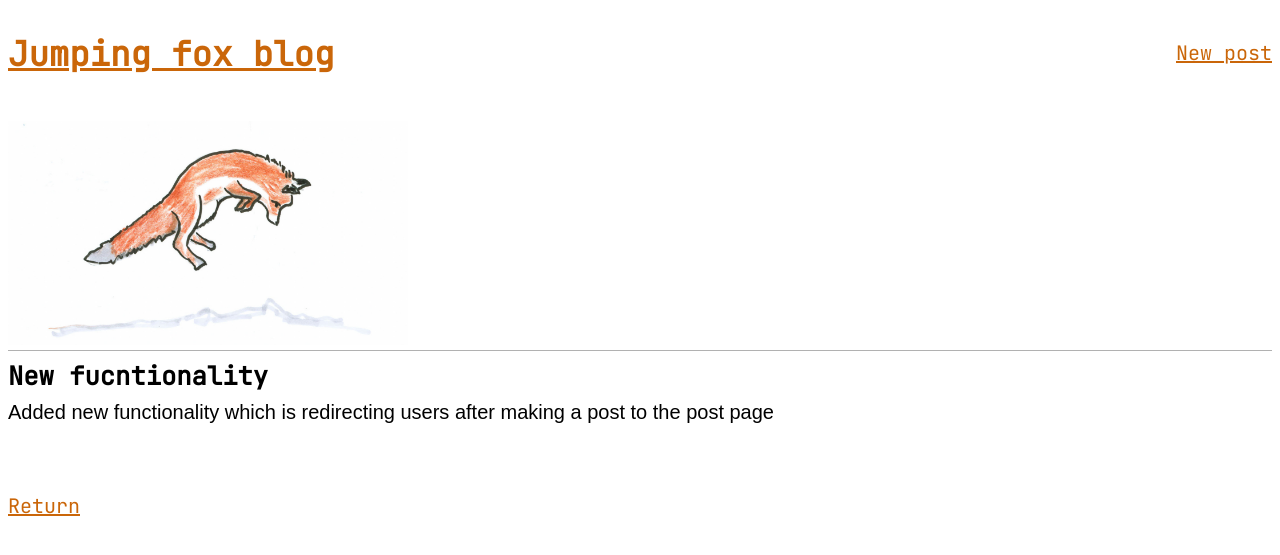
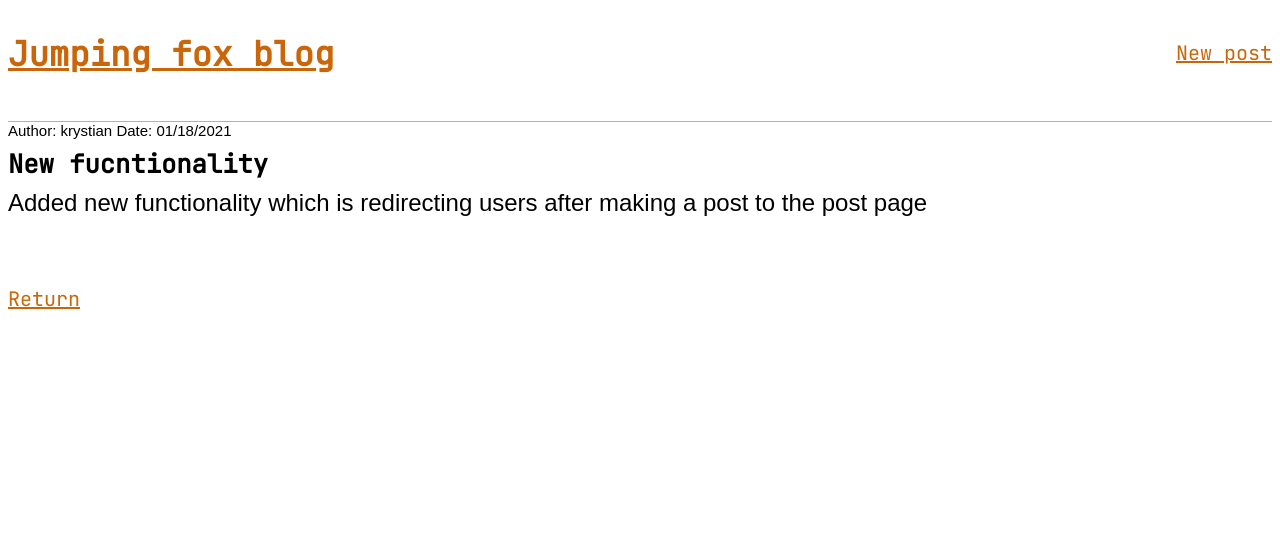
Before and after one commit to Vienio99/jumpingFox, a Django app: page /post/4 in a window 1280 px wide. Shown: the top 555 px of the page. Run offline with Django 3.2, Linux system fonts and the light colour scheme; data comes from the database, SQL or seed files in the repository; both versions use the stored data as it was after the commit; some web fonts are replaced.

Commit message:
Improved functionality of adding new posts

```diff
--- a/blog/models.py
+++ b/blog/models.py
@@ -1,13 +1,20 @@
 from django.db import models
-
+from django.utils import timezone
+from django.urls import reverse
 # Create your models here.
 
 
 class Post(models.Model):
     author = models.ForeignKey('auth.user', on_delete=models.CASCADE, default='Unknown')
+    pub_date = models.DateTimeField('date published', default=timezone.now)
     title = models.CharField(max_length=200)
     body = models.TextField()
 
+    class Meta:
+        ordering = ['-pub_date']
+
+    def get_absolute_url(self):
+        return reverse('post_detail', args=[str(self.id)])
 
     def __str__(self):
         return self.title
--- a/blog/views.py
+++ b/blog/views.py
@@ -1,6 +1,7 @@
 from django.shortcuts import render
 from django.views import generic
 from .models import Post
+
 
 # Create your views here.
 
--- a/blog_project/settings.py
+++ b/blog_project/settings.py
@@ -107,7 +107,7 @@ AUTH_PASSWORD_VALIDATORS = [
 
 LANGUAGE_CODE = 'en-us'
 
-TIME_ZONE = 'UTC'
+TIME_ZONE = 'Europe/Warsaw'
 
 USE_I18N = True
 
--- a/static/css/base.css
+++ b/static/css/base.css
@@ -29,7 +29,7 @@ header a:hover {
 
 
 img {
-    width:400px;
+    width:350px;
     height: auto;
 }
 
@@ -52,8 +52,9 @@ img {
 }
 
 .post-entry p {
-    font-size: 20px;
+    font-size: 24px;
     margin: 0;
+    padding-top: 0px;
 }
 
 .return a {
@@ -65,3 +66,7 @@ img {
 .return a:hover {
     text-decoration: none;
 }
+
+.post-entry .additional-info p {
+    font-size: 15px;
+}
--- a/templates/base.html
+++ b/templates/base.html
@@ -19,7 +19,6 @@
     <header>
       <div class="nav-left">
         <h1><a href="{% url 'home' %}">Jumping fox blog</a></h1><br>
-        <img src="{% static 'img/jumping-fox.jpg' %}", alt="Jumping fox">
       </div>
       <div class="nav-right">
         <a href="{% url 'post_new' %}">New post</a>
--- a/templates/post_detail.html
+++ b/templates/post_detail.html
@@ -3,6 +3,9 @@
 
 {% block content %}
 <div class="post-entry">
+    <div class="additional-info">
+        <p>Author: {{ post.author }} Date: {{ post.pub_date|date:"SHORT_DATE_FORMAT" }}</p>
+    </div>
     <h2>{{ post.title }}</h2>
     <p>{{ post.body }}</p>
 </div>
--- a/templates/post_new.html
+++ b/templates/post_new.html
@@ -1,8 +1,11 @@
 {% extends 'base.html' %}
 
+{% block content %}
 <h1>New post</h1>
-<form method="post">
+<form action="" method="post">
     {% csrf_token %}
     {{ form.as_p }}
     <input type="submit" value="Submit">
 </form>
+
+{% endblock content %}
```
Also changed, not shown: templates/home.html (+7 -3 lines), blog/migrations/0002_auto_20210118_1226.py (added), blog/migrations/0003_auto_20210118_1232.py (added), blog/migrations/0004_auto_20210118_1233.py (added), blog/migrations/0005_auto_20210118_1233.py (added), db.sqlite3.
